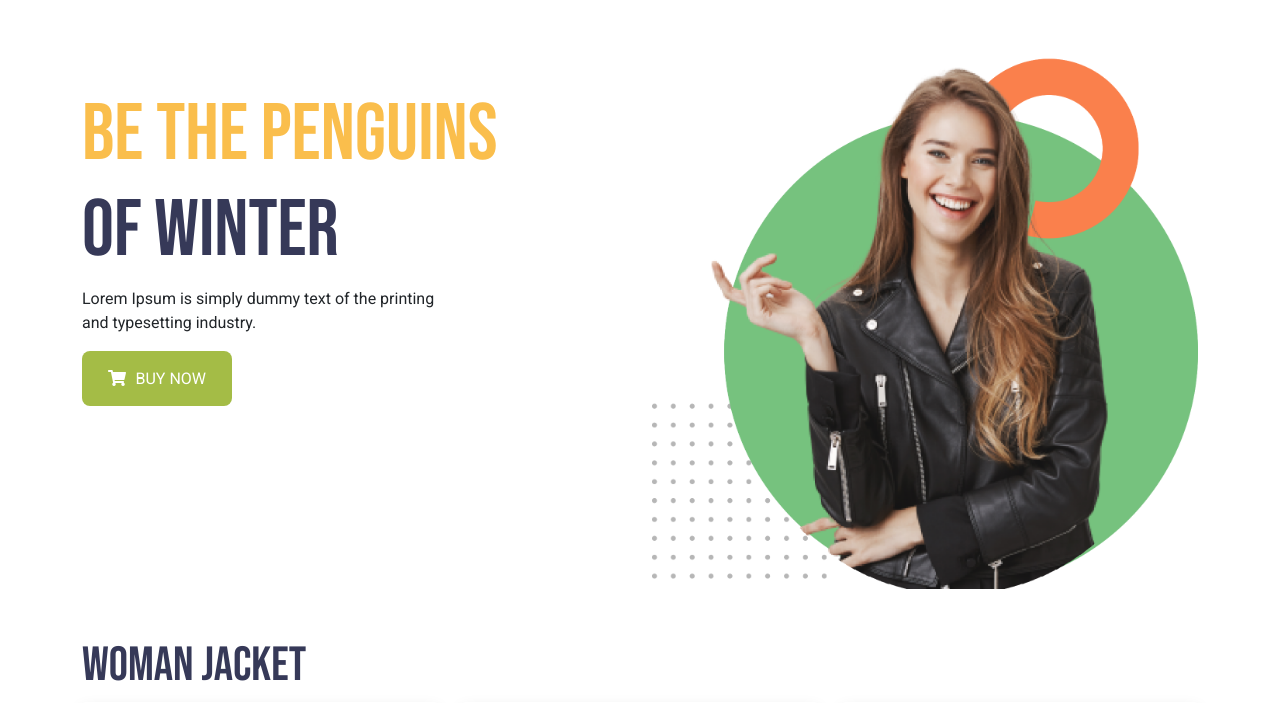
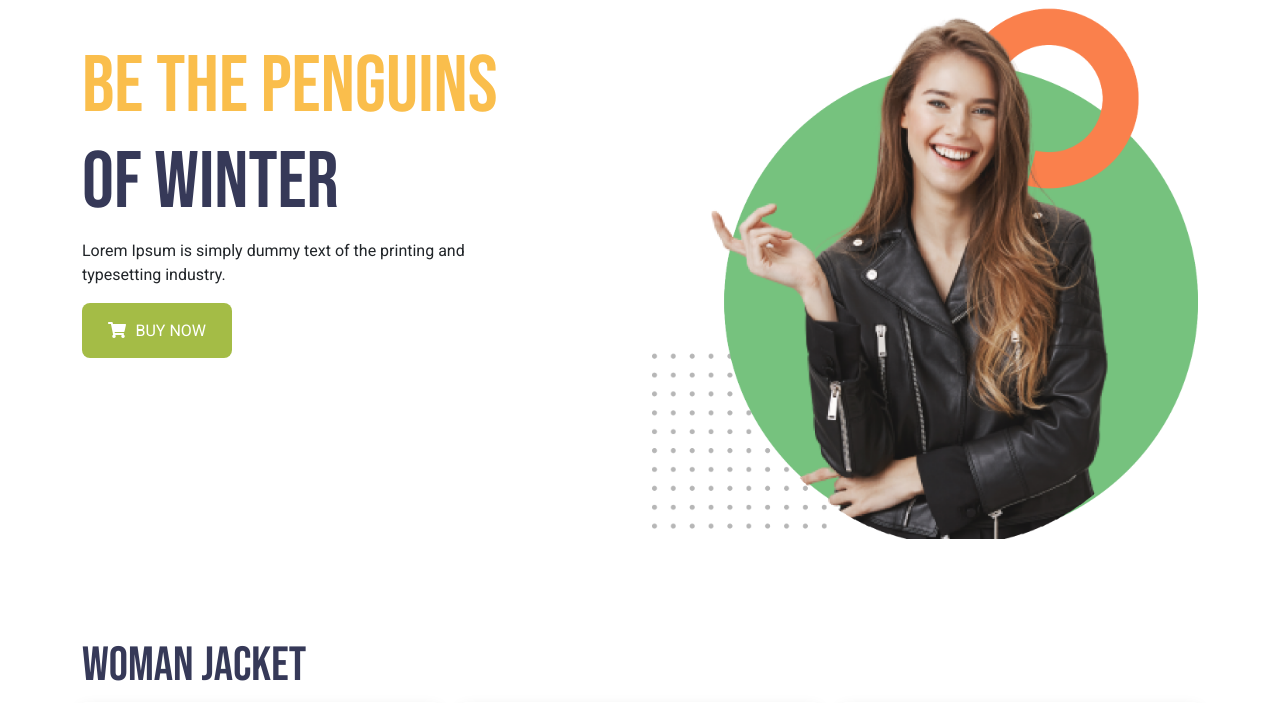
Before and after one commit to WaridIIUC/penguin-fashion, a plain HTML site: page index.html in a window 1280 px wide. Shown: the part 97-800 px from the top of the page. Drawn offline with nearby package versions, Linux system fonts and the light colour scheme.

Commit message:
third commit

```diff
--- a/css/style.css
+++ b/css/style.css
@@ -64,7 +64,18 @@ h2{
     background-color: #F1F1F1;
     border-radius: 14px;
 }
-/*
-.store{
-    border-radius: 15px;
-} */
+
+
+@media only screen and (min-width: 320px){
+    #top-banner-img{
+        top: 20px;
+        position: relative;
+    }
+}
+
+@media only screen and (min-width: 1000px){
+    #top-banner-img{
+        top: -50px;
+        position: relative;
+    }
+}
--- a/index.html
+++ b/index.html
@@ -35,11 +35,11 @@
     <main>
       <section class="container mt-5" id="top-banner-section">
         <div class="row">
-          <div class="col-md-6 mt-5">
+          <div class="col-md-6">
             <h1 class="heading-text" id="h1-top">
               <span class="orange-highlight">Be the Penguins</span><br>of Winter
             </h1>
-            <p>Lorem Ipsum is simply dummy text of the printing <br> and typesetting industry.</p>
+            <p class="w-75">Lorem Ipsum is simply dummy text of the printing and typesetting industry.</p>
             <button><i class="fas fa-shopping-cart"></i> BUY NOW</button>
           </div>
           <div class="col-md-6">
```
